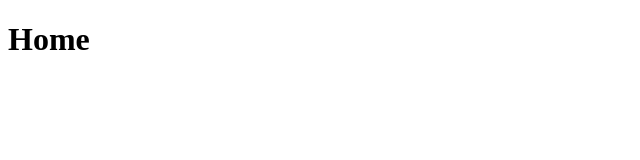
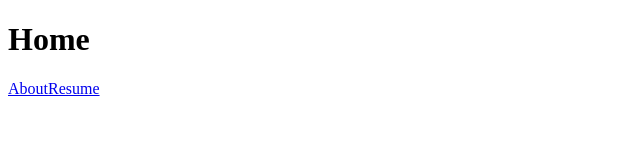
Before and after one commit to sivams20/portfolio, a Next.js app: page / in a window 1280 px wide. Shown: the top 160 px of the page, without its empty margins (0-640 px from the left). Built offline with nearby package versions, Linux system fonts and the light colour scheme.

Commit message:
package command updated

```diff
--- a/package.json
+++ b/package.json
@@ -4,7 +4,7 @@
   "private": true,
   "scripts": {
     "dev": "next dev",
-    "build": "next build",
+    "build": "next build && next export",
     "start": "next start",
     "lint": "next lint"
   },
--- a/pages/index.js
+++ b/pages/index.js
@@ -1,4 +1,12 @@
+import Link from "next/link";
+
 function Home() {
-  return <h1>Home</h1>;
+  return (
+    <div>
+      <h1>Home</h1>
+      <Link href="/about">About</Link>
+      <Link href="/resume">Resume</Link>
+    </div>
+  );
 }
 export default Home;
```
